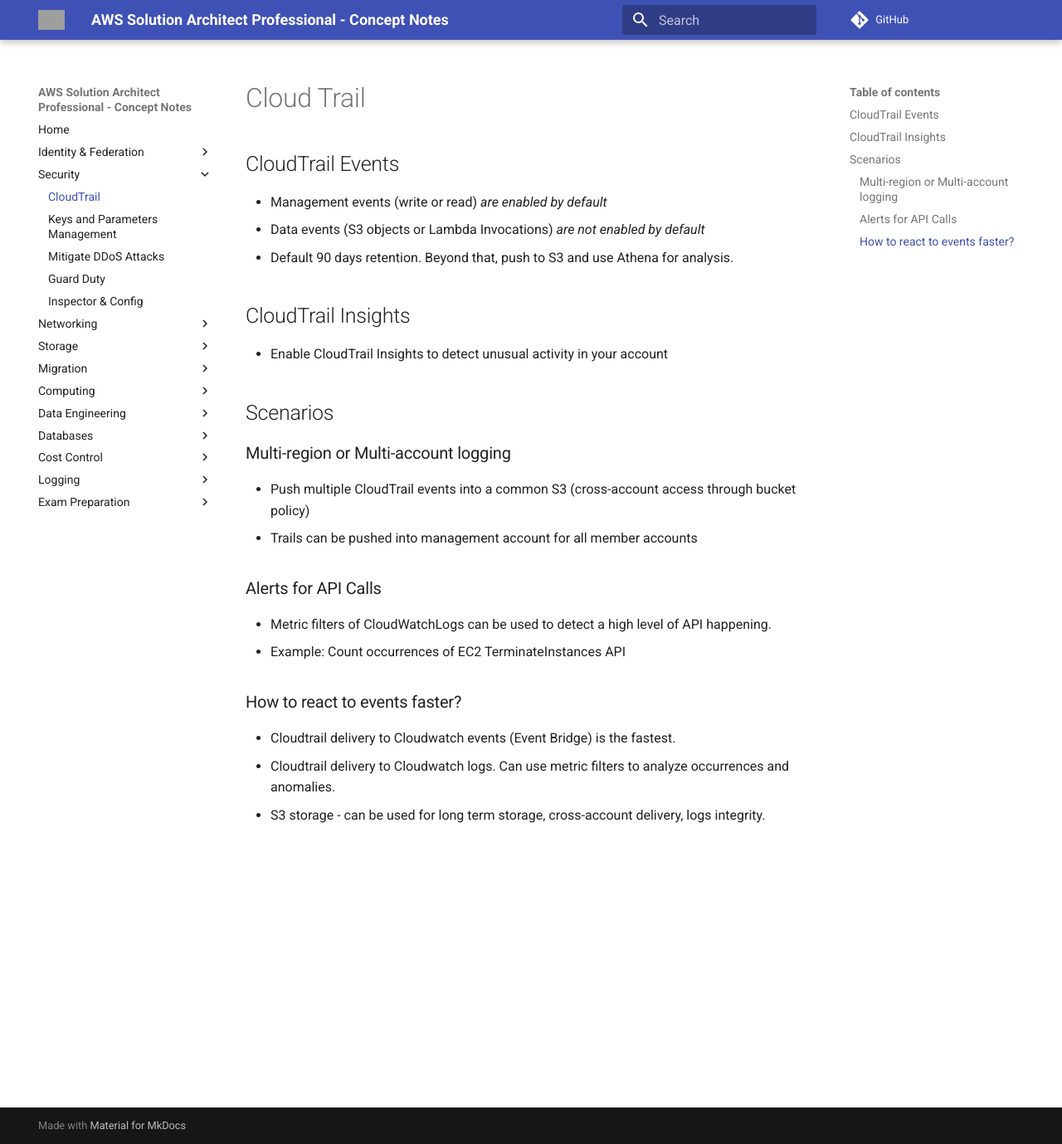
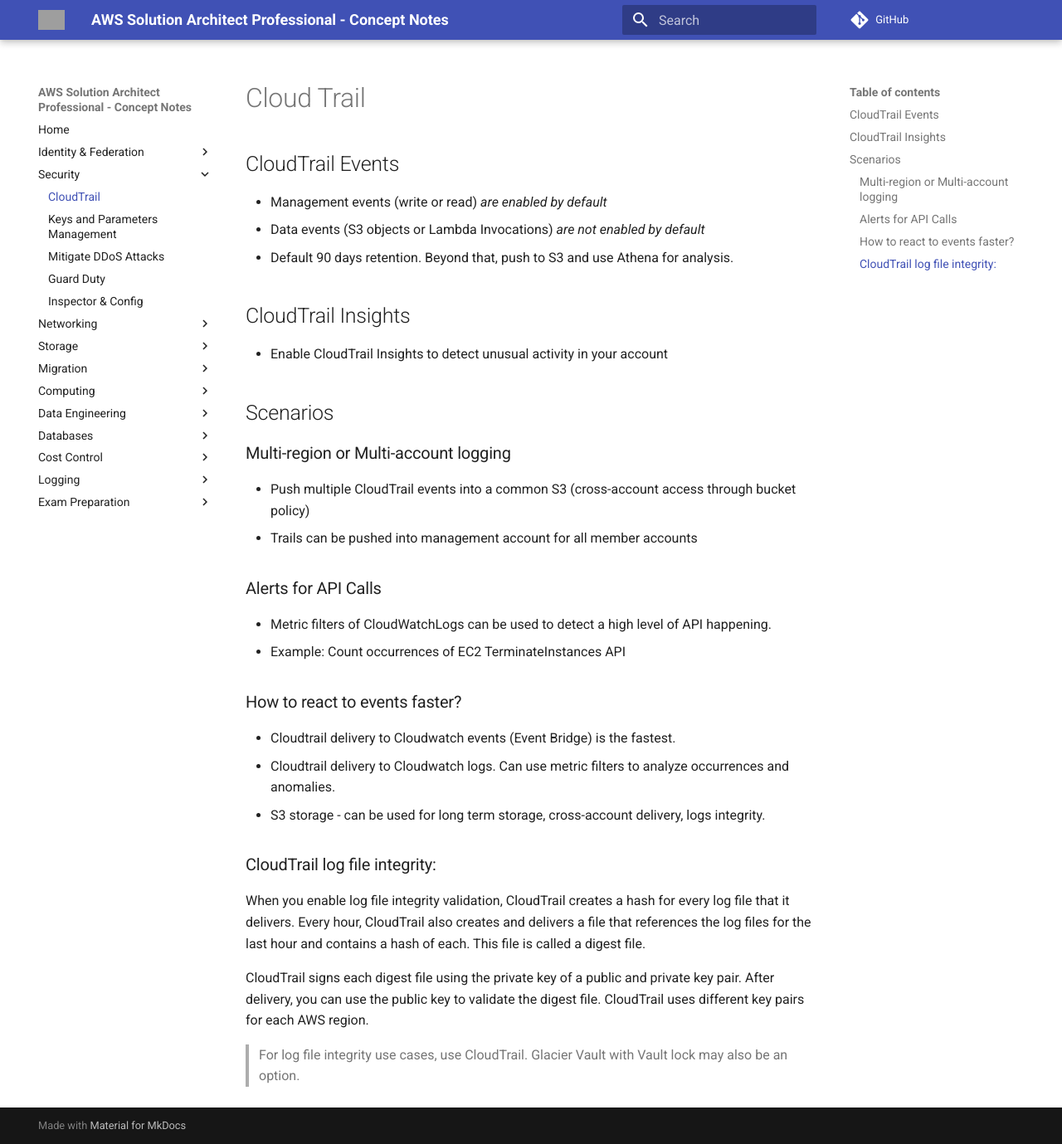
Before and after one commit to jeyabalajis/aws-certified-sa-pro-notes, an MkDocs documentation site: the page built from docs/security/cloudtrail.md, in a window 1280 px wide and 1379 px high. Shown: the whole window at 83% size. Built offline with MkDocs 1.6.1 and Material for MkDocs 9.7.7, drawn with Linux system fonts in a browser that asks for light colours; comment, search, counter and statistics services are not loaded; grey boxes are pictures that could not be loaded.

Commit message:
Update cloudtrail.md

```diff
--- a/docs/security/cloudtrail.md
+++ b/docs/security/cloudtrail.md
@@ -22,3 +22,11 @@
 - Cloudtrail delivery to Cloudwatch events (Event Bridge) is the fastest.
 - Cloudtrail delivery to Cloudwatch logs. Can use metric filters to analyze occurrences and anomalies.
 - S3 storage - can be used for long term storage, cross-account delivery, logs integrity.
+
+### CloudTrail log file integrity:
+
+When you enable log file integrity validation, CloudTrail creates a hash for every log file that it delivers. Every hour, CloudTrail also creates and delivers a file that references the log files for the last hour and contains a hash of each. This file is called a digest file.
+
+CloudTrail signs each digest file using the private key of a public and private key pair. After delivery, you can use the public key to validate the digest file. CloudTrail uses different key pairs for each AWS region.
+
+> For log file integrity use cases, use CloudTrail. Glacier Vault with Vault lock may also be an option.
```
